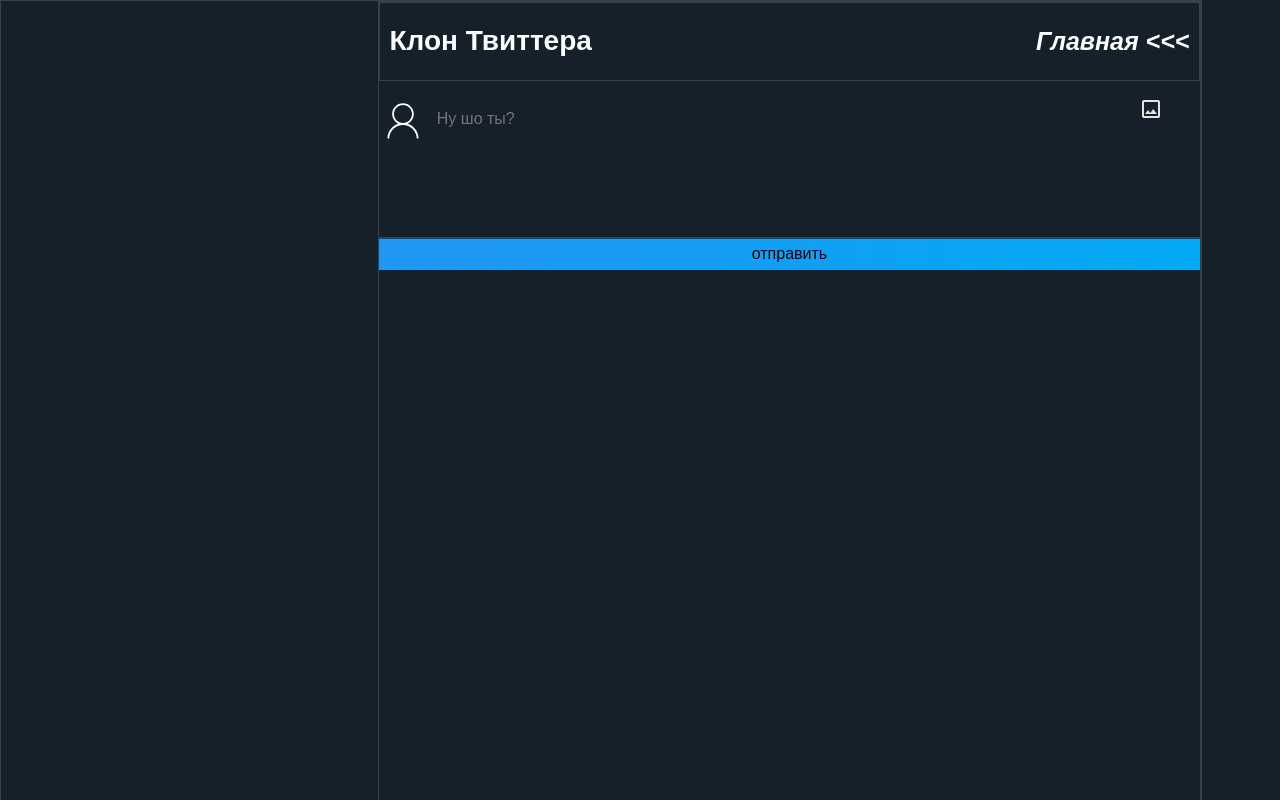
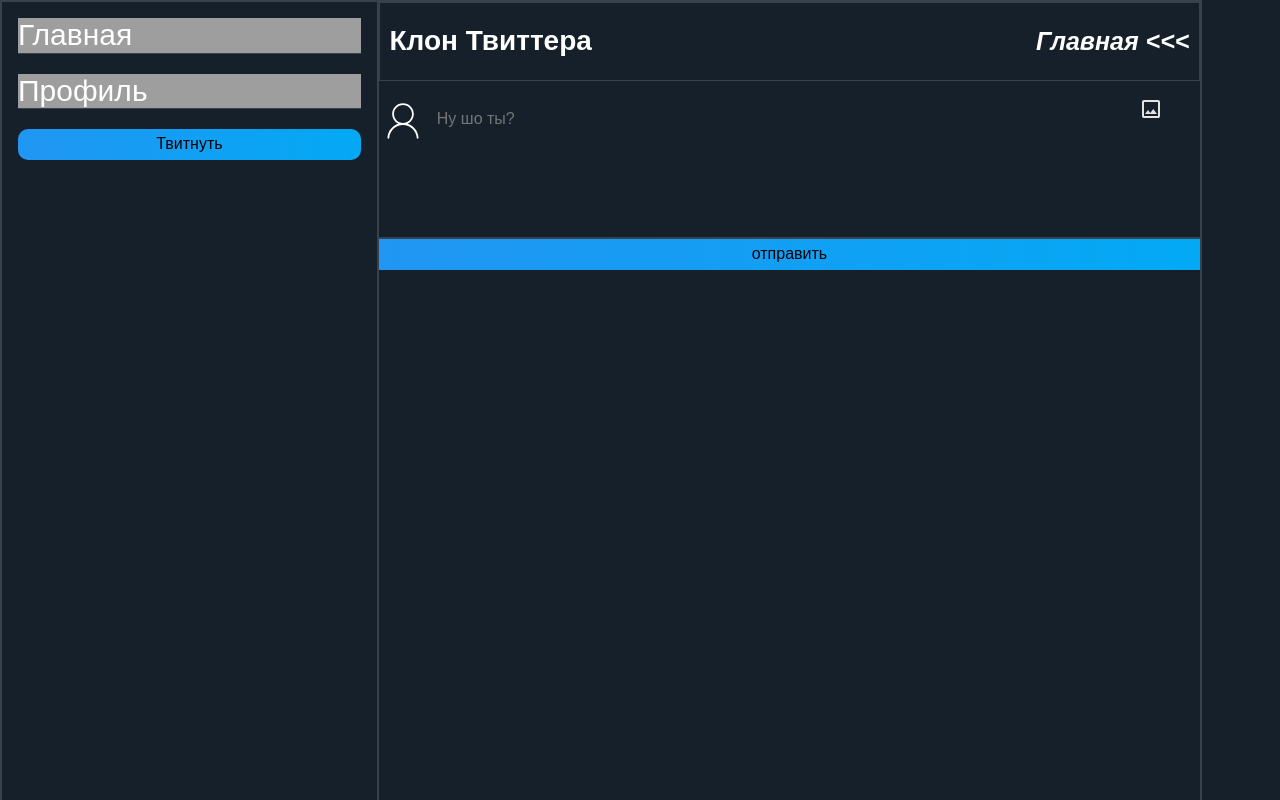
Before and after one commit to medin-misha/twitter_service, a Vue app in the folder frontend/: page / in a window 1280 px wide. Shown: the top 800 px of the page. Built offline with nearby package versions, Linux system fonts and the light colour scheme; grey boxes are pictures that could not be loaded.

Commit message:
add navbar

```diff
--- a/frontend/src/App.vue
+++ b/frontend/src/App.vue
@@ -1,8 +1,10 @@
 <script setup>
 import Main from "./components/Main.vue"
+import Menu from "./components/Menu.vue";
 </script>
 <template>
   <div class="container flex">
+    <Menu/>
     <Main/>
   </div>
 </template>
--- a/frontend/src/components/Menu.vue
+++ b/frontend/src/components/Menu.vue
@@ -3,11 +3,46 @@
 </script>
 
 <template >
-    <nav>
-
+    <nav class="flex navbar">
+        <li class="navbar-li flex navbar-main"><span class="navbar-li-span">Главная</span></li>
+        <li class="navbar-li flex navbar-profile"><span class="navbar-li-span">Профиль</span></li>
+        <button class="create-tweet-button">Твитнуть</button>
     </nav>
 </template>
 
 <style scoped>
+    .navbar {
+        height: 1300px;
+        width: 400px;
+        border: 1px solid #36434d;
+        flex-direction: column;
+        padding: 1em;
+        box-sizing: border-box;
+    }
+    .navbar-li {
+        background: black;
+        font-size: 30px;
+        list-style-type: none;
+        justify-items: left;
+        margin-bottom: 20px;
+        transition: border 0.3s ease;
+        background-position-y: 24px;
+        border-bottom: #36434d solid 1px;
+    }
+    .navbar-main {
+        background: url("public/homeIcon.svg") no-repeat;
+        background-position-x: right;
 
+    }
+    .navbar-profile {
+        background: url("public/profileIcon.svg") no-repeat;
+        background-position-x: right;
+
+    }
+    .navbar-li-span {
+        display: block;
+    }
+    .navbar-li:hover {
+        border-bottom: #2196f3 1px solid;
+    }
 </style>
```
Also changed, not shown: frontend/public/homeIcon.svg (added), frontend/public/profileIcon.svg (added).
